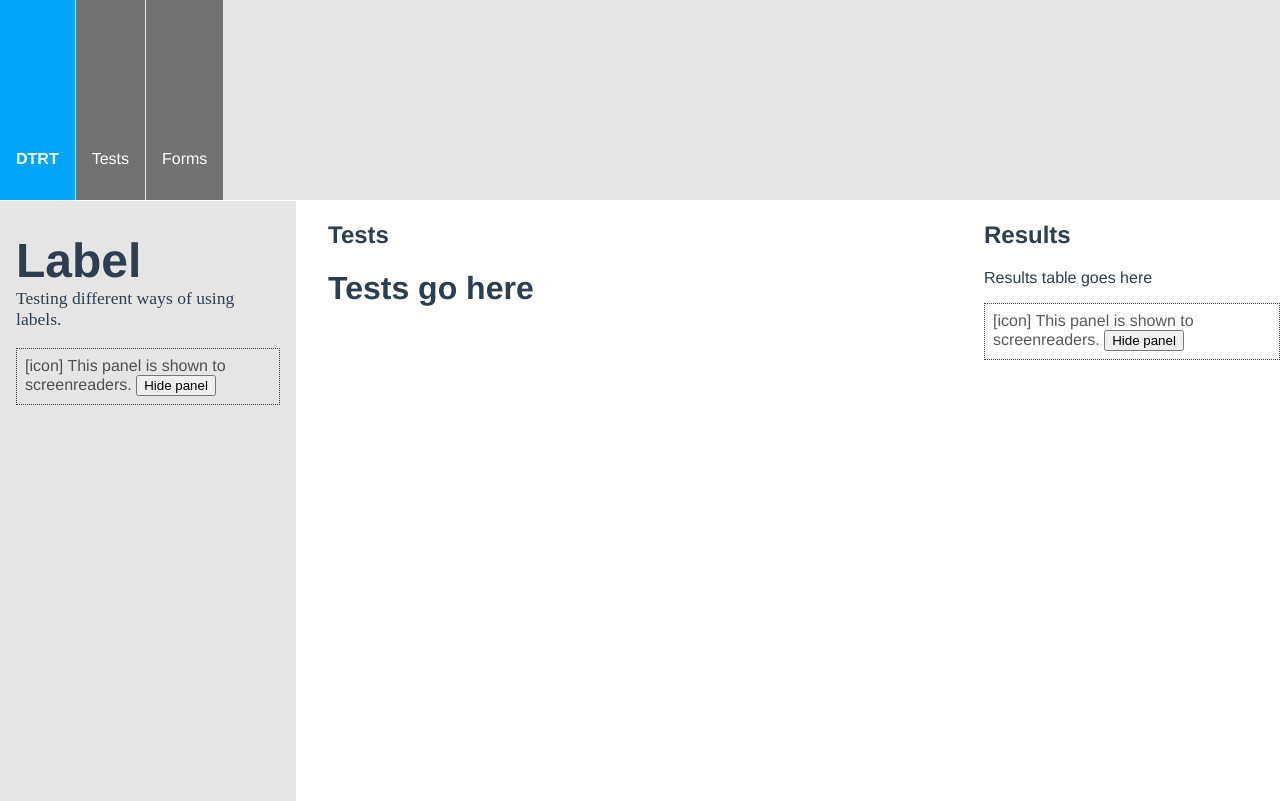
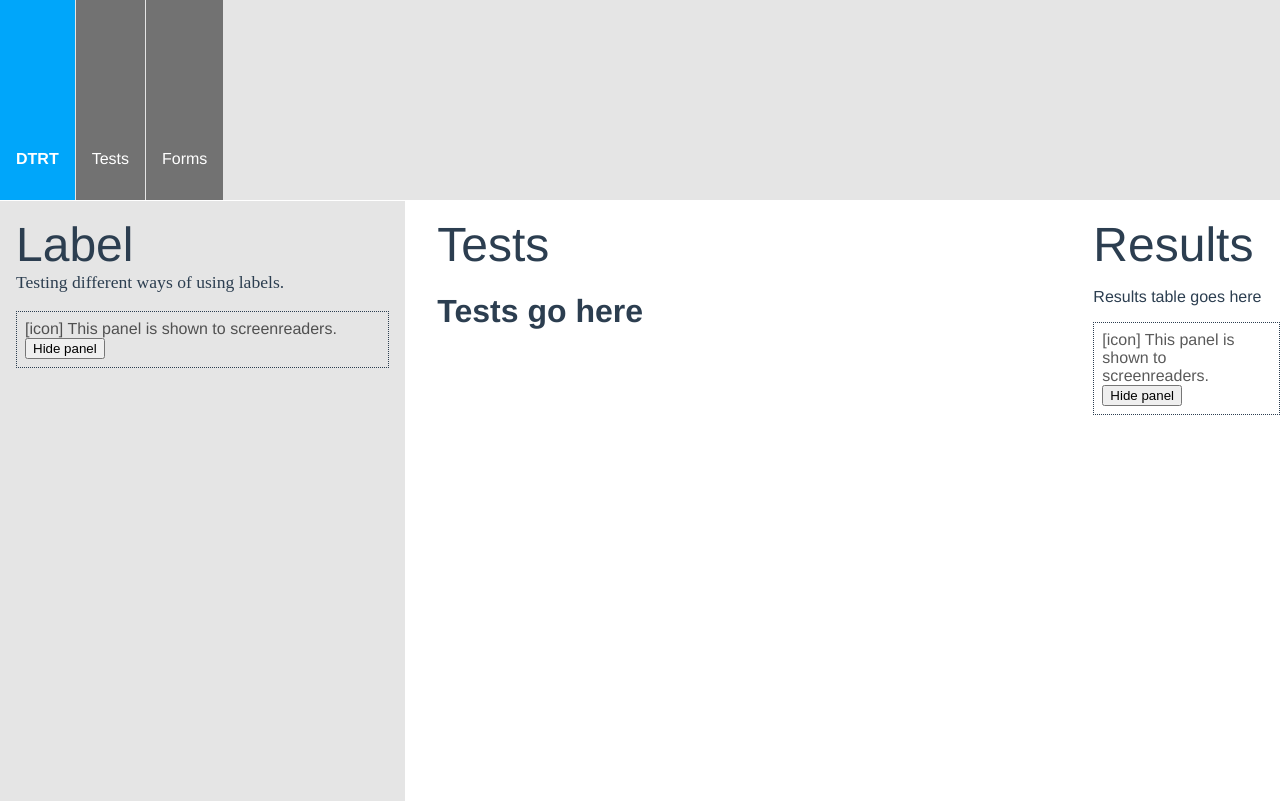
Before and after one commit to dotherightthing/manual-test-runner, a Vue app: page / in a window 1280 px wide. Built offline with nearby package versions, Linux system fonts and the light colour scheme.

Commit message:
Tweak styles

```diff
--- a/src/App.vue
+++ b/src/App.vue
@@ -81,7 +81,7 @@ body {
     }
 
     &--left {
-      grid-column: span 3;
+      grid-column: span 4;
       background-color: var(--color-fill-light);
       text-align: left;
     }
@@ -92,9 +92,15 @@ body {
     }
 
     &--right {
-      grid-column: span 3;
+      grid-column: span 2;
       text-align: left;
     }
   }
+
+  h2 {
+    font-size: 3rem;
+    font-weight: 100;
+    margin: 1rem 0 0;
+  }
 }
 </style>
--- a/src/components/Summary.vue
+++ b/src/components/Summary.vue
@@ -1,8 +1,8 @@
 <template>
   <div class="b-summary" :aria-hidden="[!panelIsVisible]">
-    <h1 class="b-summary__title">
+    <h2 class="b-summary__title">
       {{ title }}
-    </h1>
+    </h2>
     <p class="b-summary__summary">
       {{ summary }}
     </p>
@@ -41,10 +41,10 @@
 <style lang="scss">
 .b-summary {
   padding: var(--padding-container);
+  padding-top: 0;
 
-  &__title {
-    font-size: 3rem;
-    margin: 1rem 0 0;
+  h2 {
+     font-weight: 900;
   }
 
   &__summary {
```
